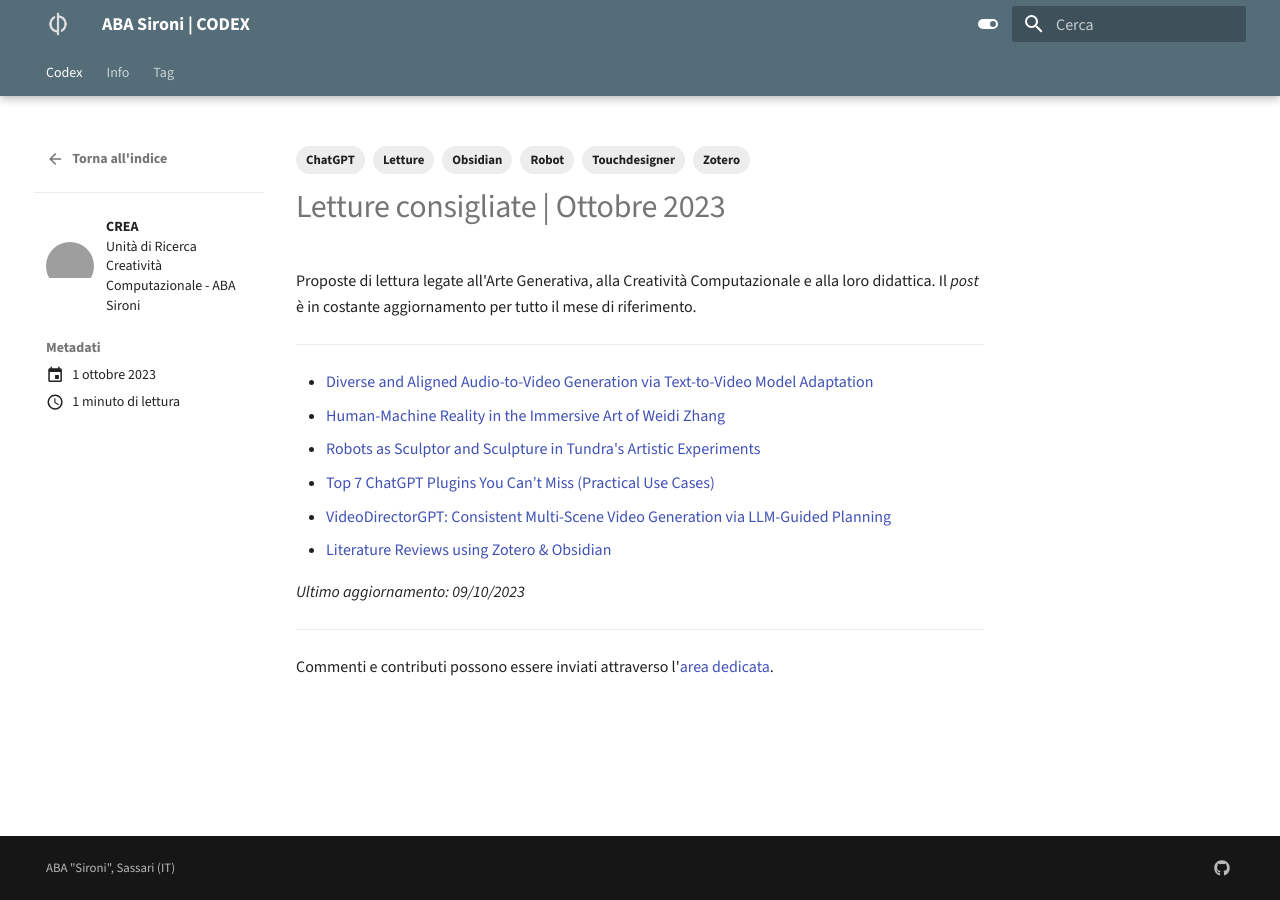
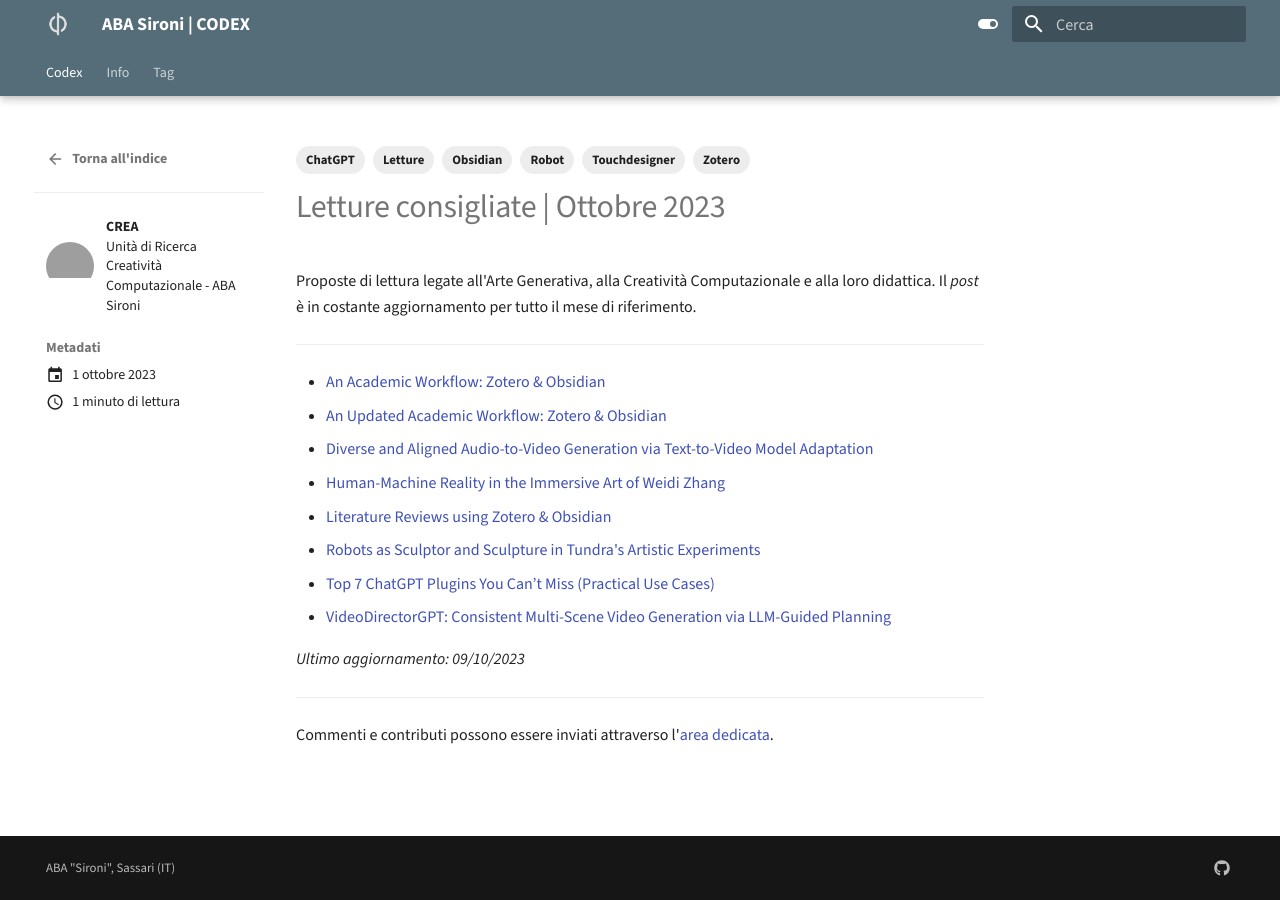
Before and after one commit to ABA-Sironi-Codex/codex, an MkDocs documentation site: the page built from docs/posts/000_Letture-10-23.md, in a window 1280 px wide. Built offline with MkDocs 1.6.1 and Material for MkDocs 9.7.7, drawn with Linux system fonts in a browser that asks for light colours; grey boxes are pictures that could not be loaded.

Commit message:
Aggiornamento letture del mese

```diff
--- a/docs/posts/000_Letture-10-23.md
+++ b/docs/posts/000_Letture-10-23.md
@@ -19,12 +19,14 @@
  <!-- more -->
 ---
 
+- [An Academic Workflow: Zotero & Obsidian](https://medium.com/@alexandraphelan/an-academic-workflow-zotero-obsidian-56bf918d51ab)
+- [An Updated Academic Workflow: Zotero & Obsidian](https://medium.com/@alexandraphelan/an-updated-academic-workflow-zotero-obsidian-cffef080addd)
 - [Diverse and Aligned Audio-to-Video Generation via Text-to-Video Model Adaptation](https://pages.cs.huji.ac.il/adiyoss-lab/TempoTokens/)
 - [Human-Machine Reality in the Immersive Art of Weidi Zhang](https://derivative.ca/community-post/human-machine-reality-immersive-art-weidi-zhang/68201)
+- [Literature Reviews using Zotero & Obsidian](https://medium.com/@alexandraphelan/literature-reviews-using-zotero-obsidian-66eba1565d78)
 - [Robots as Sculptor and Sculpture in Tundra's Artistic Experiments](https://derivative.ca/community-post/robots-sculptor-and-sculpture-tundras-artistic-experiments/68114)
 - [Top 7 ChatGPT Plugins You Can’t Miss (Practical Use Cases)](https://medium.com/@eldatero/top-7-chatgpt-plugins-you-cant-miss-practical-use-cases-25c4e4e2f974)
 - [VideoDirectorGPT: Consistent Multi-Scene Video Generation via LLM-Guided Planning](https://videodirectorgpt.github.io/)
-- [Literature Reviews using Zotero & Obsidian](https://medium.com/@alexandraphelan/literature-reviews-using-zotero-obsidian-66eba1565d78)
 
 _Ultimo aggiornamento: 09/10/2023_
 
```
